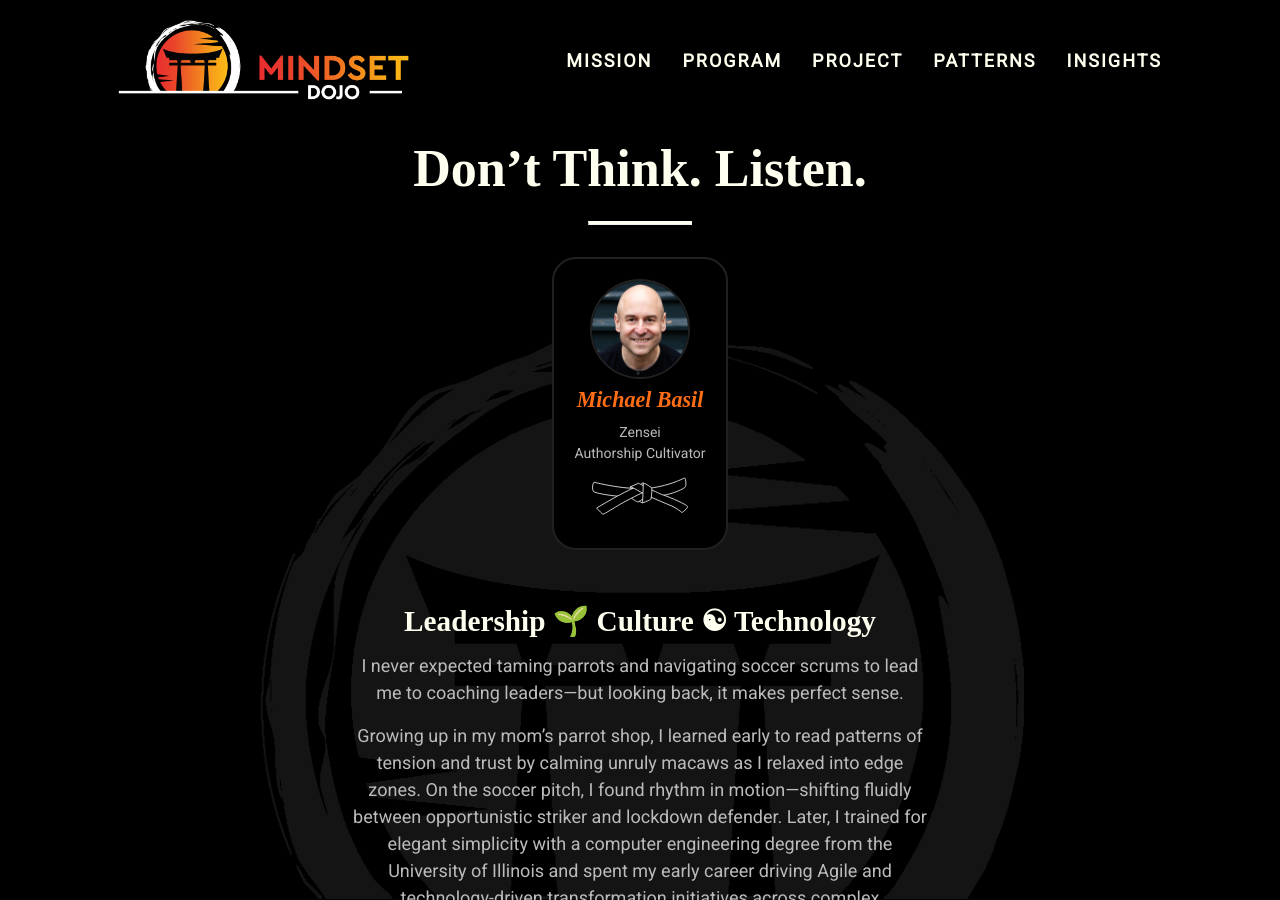
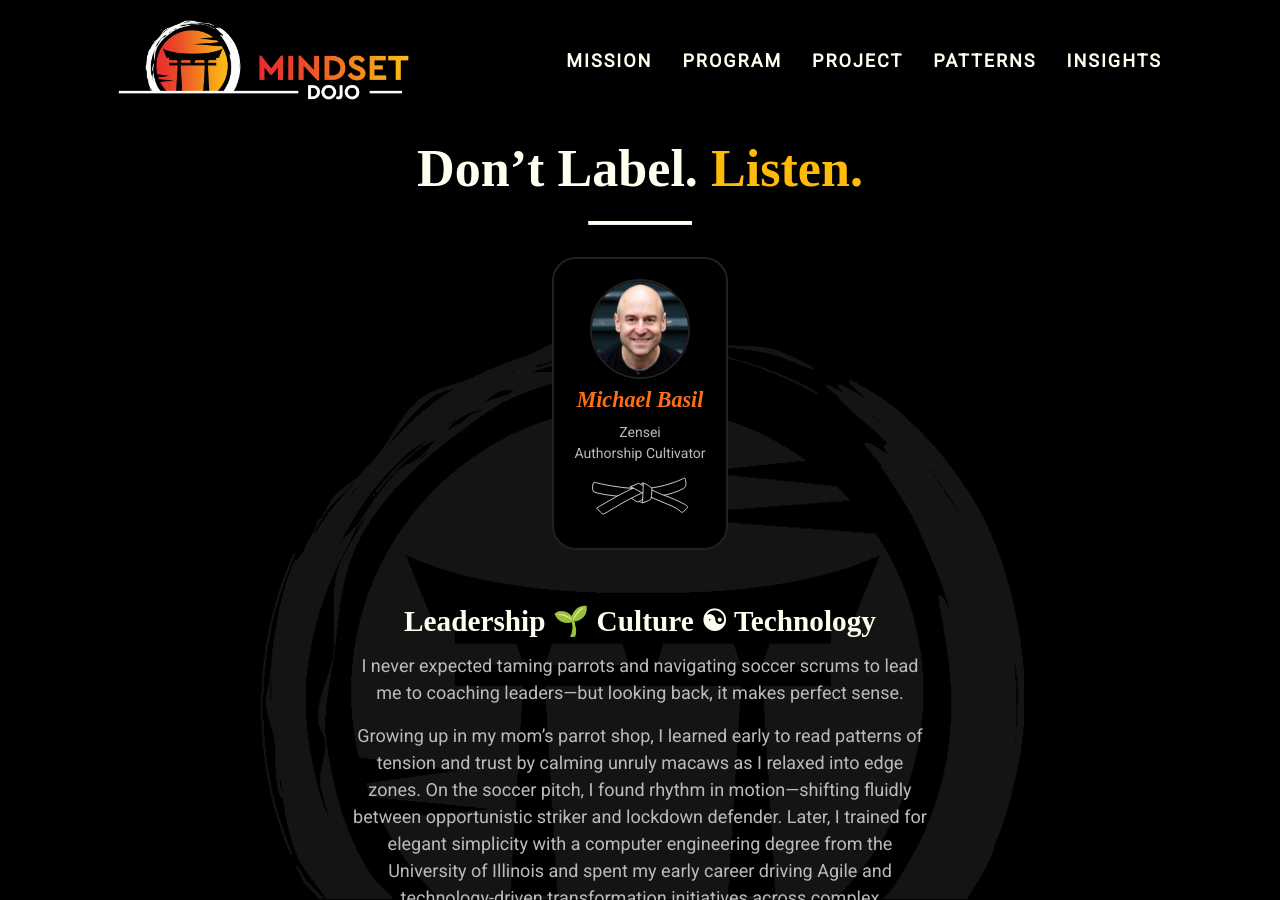
Before and after one commit to mindset-dojo/mindset-dojo.github.io, a Jekyll site: the page built from _authors/michael-basil.md, in a window 1280 px wide and 900 px high. Built offline with Jekyll 4.4.1, drawn with Linux system fonts in a browser that asks for light colours; some web fonts are replaced.

Commit message:
refactor: Basil mantra

```diff
--- a/_authors/michael-basil.md
+++ b/_authors/michael-basil.md
@@ -1,8 +1,8 @@
 ---
 layout: threshold
 sections_key: author
-mantra: "Don’t Think. Listen."
-mantra_mark: "Feel."
+mantra: "Don’t Label. Listen."
+mantra_mark: "Listen."
 description: >
   Zen Leadership Coach; Mindset Dojo & MetaShift Method. Conversational Presence
   when it matters most—meeting people at the depth that aligns with what brings
```
